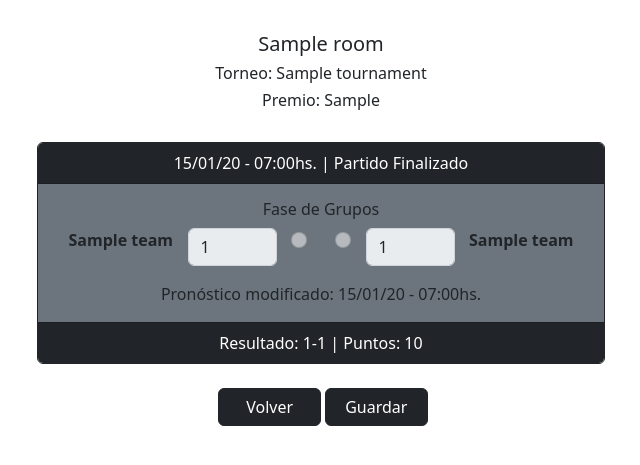
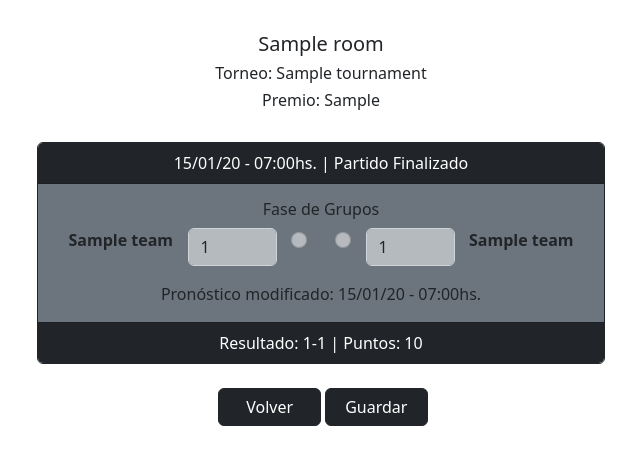
Before and after one commit to deeivid12/prode_qatar_2022, a Django app: page /all_rooms/1/do_pronostic in a window 1280 px wide. Shown: the part 56-521 px from the top of the page, without its empty margins (319-959 px from the left). Run offline with Django 4.2, Linux system fonts and the light colour scheme; a user stored in the database is signed in; tables that the repository leaves empty hold one stand-in row (values such as "Sample post").

Commit message:
Change disabled input fields when game has been played

```diff
--- a/prode_qatar_2022/tournaments/templates/tournaments/do_pronostic.html
+++ b/prode_qatar_2022/tournaments/templates/tournaments/do_pronostic.html
@@ -78,6 +78,8 @@
 				element.classList.add("bg-secondary");
 				home_goals.disabled = true;
 				away_goals.disabled = true;
+				home_goals.setAttribute("style", "background-color: #b5babe;");
+				away_goals.setAttribute("style", "background-color: #b5babe;");
 				if (radio_buttons.length != 0) {
 					radio_buttons[0].disabled = true;
 					radio_buttons[1].disabled = true;
```
